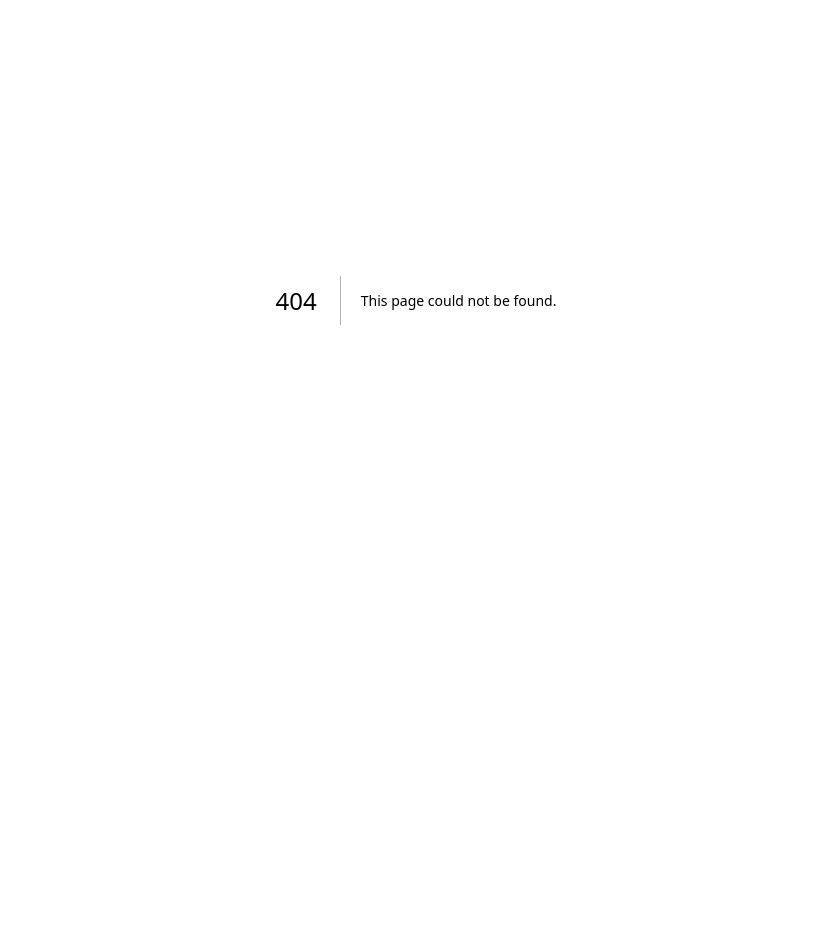
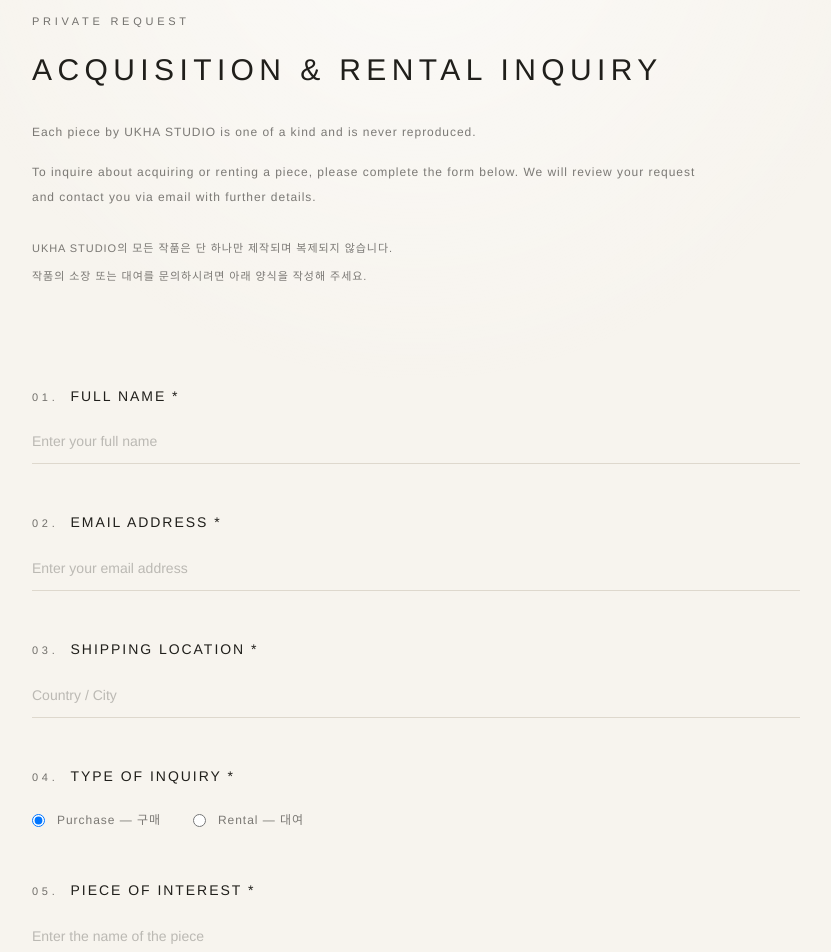
Before and after one commit to jordy9090/ukha-showroom, a Next.js app: page /inquiry in a window 1280 px wide. Before the commit this address had no page. Shown: the part 100-1052 px from the top of the page, without its empty margins (224-1055 px from the left). Before the commit the page ends 800 px from the top, so only its background shows below. Built offline with nearby package versions, Linux system fonts and the light colour scheme.

Commit message:
Add acquisition and rental inquiry form

```diff
--- /dev/null
+++ b/src/app/inquiry/page.tsx
@@ -0,0 +1,37 @@
+import { InquiryForm } from "@/components/InquiryForm";
+import { ShowroomHeader } from "@/components/ShowroomHeader";
+
+export default async function InquiryPage({
+  searchParams,
+}: {
+  searchParams: Promise<{ piece?: string }>;
+}) {
+  const { piece = "" } = await searchParams;
+
+  return (
+    <main className="ukha-page min-h-screen px-6 py-28 sm:px-10">
+      <ShowroomHeader />
+      <div className="mx-auto max-w-3xl">
+        <header className="max-w-2xl">
+          <p className="ukha-caption">PRIVATE REQUEST</p>
+          <h1 className="mt-5 text-xl font-normal uppercase tracking-[0.18em] sm:text-3xl">
+            Acquisition &amp; Rental Inquiry
+          </h1>
+          <div className="ukha-note mt-8 space-y-4">
+            <p>Each piece by UKHA STUDIO is one of a kind and is never reproduced.</p>
+            <p>
+              To inquire about acquiring or renting a piece, please complete the
+              form below. We will review your request and contact you via email
+              with further details.
+            </p>
+            <p className="pt-2 text-[10px] leading-7 sm:text-[11px]">
+              UKHA STUDIO의 모든 작품은 단 하나만 제작되며 복제되지 않습니다.<br />
+              작품의 소장 또는 대여를 문의하시려면 아래 양식을 작성해 주세요.
+            </p>
+          </div>
+        </header>
+        <InquiryForm initialPiece={piece} />
+      </div>
+    </main>
+  );
+}
--- a/src/app/piece/[id]/page.tsx
+++ b/src/app/piece/[id]/page.tsx
@@ -1,7 +1,7 @@
 import { notFound } from "next/navigation";
+import Link from "next/link";
 import { FadeIn } from "@/components/FadeIn";
 import { HorizontalArtworkGallery } from "@/components/HorizontalArtworkGallery";
-import { CopyEmail } from "@/components/CopyEmail";
 import { ShowroomHeader } from "@/components/ShowroomHeader";
 import { collections, getPiece } from "@/data/collections";
 
@@ -64,21 +64,12 @@ export default async function PieceDetailPage(props: PageProps<"/piece/[id]">) {
             </section>
           </div>
 
-          <details className="group mt-7">
-            <summary className="ukha-note inline-flex cursor-pointer list-none border-b border-[var(--foreground)] pb-1 !text-[10px] transition hover:text-[var(--muted)] sm:!text-[11px] [&::-webkit-details-marker]:hidden">
-              INQUIRY
-            </summary>
-            <div className="ukha-note mt-5 flex flex-col items-start gap-2">
-              <CopyEmail className="cursor-pointer text-inherit" />
-              <a
-                href="https://www.instagram.com/ukha_studio?utm_source=ig_web_button_share_sheet&igsh=ZDNlZDc0MzIxNw=="
-                target="_blank"
-                rel="noreferrer"
-              >
-                @ukha_studio ↗
-              </a>
-            </div>
-          </details>
+          <Link
+            href={{ pathname: "/inquiry", query: { piece: piece.title } }}
+            className="ukha-note mt-7 inline-flex border-b border-[var(--foreground)] pb-1 !text-[10px] transition hover:text-[var(--muted)] sm:!text-[11px]"
+          >
+            INQUIRY
+          </Link>
         </aside>
       </FadeIn>
     </main>
--- /dev/null
+++ b/src/components/InquiryForm.tsx
@@ -0,0 +1,130 @@
+"use client";
+
+import { FormEvent, useState } from "react";
+
+const inquiryEmail = "ukhastudio@gmail.com";
+const purposes = ["Editorial", "Commercial Shoot", "Music Video", "Personal", "Other"];
+
+export function InquiryForm({ initialPiece }: { initialPiece: string }) {
+  const [inquiryType, setInquiryType] = useState("Purchase");
+  const [imageName, setImageName] = useState("");
+  const [prepared, setPrepared] = useState(false);
+  const fieldClass = "mt-3 w-full border-b border-[var(--line)] bg-transparent py-3 text-sm outline-none transition placeholder:text-[rgba(32,31,27,0.28)] focus:border-[var(--foreground)]";
+
+  function submitInquiry(event: FormEvent<HTMLFormElement>) {
+    event.preventDefault();
+    const form = new FormData(event.currentTarget);
+    const rentalLines = inquiryType === "Rental" ? [
+      `Rental Period: ${form.get("startDate") || "—"} — ${form.get("endDate") || "—"}`,
+      `Purpose of Rental: ${form.get("rentalPurpose") || "—"}`,
+    ] : [];
+    const body = [
+      "New Inquiry — UKHA STUDIO", "",
+      `Full Name: ${form.get("fullName")}`,
+      `Email: ${form.get("email")}`,
+      `Shipping Location: ${form.get("shippingLocation")}`,
+      `Inquiry Type: ${inquiryType}`,
+      ...rentalLines,
+      `Piece Name: ${form.get("pieceName")}`,
+      `Reference Image: ${imageName || "None"}`, "",
+      "Additional Questions or Requests:",
+      String(form.get("message") || "None"),
+    ].join("\n");
+
+    window.location.href = `mailto:${inquiryEmail}?subject=${encodeURIComponent("New Inquiry — UKHA STUDIO")}&body=${encodeURIComponent(body)}`;
+    setPrepared(true);
+  }
+
+  return (
+    <form onSubmit={submitInquiry} className="mt-16 space-y-12 sm:mt-24">
+      <Field number="01" label="Full Name" required>
+        <input className={fieldClass} name="fullName" placeholder="Enter your full name" required />
+      </Field>
+      <Field number="02" label="Email Address" required>
+        <input className={fieldClass} name="email" type="email" placeholder="Enter your email address" required />
+      </Field>
+      <Field number="03" label="Shipping Location" required>
+        <input className={fieldClass} name="shippingLocation" placeholder="Country / City" required />
+      </Field>
+      <Field number="04" label="Type of Inquiry" required>
+        <div className="mt-5 flex gap-8">
+          {["Purchase", "Rental"].map((type) => (
+            <label key={type} className="ukha-note flex cursor-pointer items-center gap-3">
+              <input type="radio" name="inquiryType" value={type} checked={inquiryType === type} onChange={() => setInquiryType(type)} />
+              {type} — {type === "Purchase" ? "구매" : "대여"}
+            </label>
+          ))}
+        </div>
+      </Field>
+
+      {inquiryType === "Rental" ? (
+        <section className="grid gap-10 border-y border-[var(--line)] py-10 sm:grid-cols-2">
+          <Field label="Rental Period" required>
+            <div className="grid grid-cols-2 gap-4">
+              <input aria-label="Rental start date" className={fieldClass} name="startDate" type="date" required />
+              <input aria-label="Rental end date" className={fieldClass} name="endDate" type="date" required />
+            </div>
+          </Field>
+          <Field label="Purpose of Rental" required>
+            <select className={fieldClass} name="rentalPurpose" defaultValue="" required>
+              <option value="" disabled>Select a purpose</option>
+              {purposes.map((purpose) => <option key={purpose}>{purpose}</option>)}
+            </select>
+          </Field>
+        </section>
+      ) : null}
+
+      <Field number="05" label="Piece of Interest" required>
+        <input className={fieldClass} name="pieceName" defaultValue={initialPiece} placeholder="Enter the name of the piece" required />
+        <label className="ukha-note mt-6 inline-flex cursor-pointer border-b border-[var(--foreground)] pb-1">
+          Upload reference image
+          <input className="sr-only" type="file" accept="image/*" onChange={(event) => setImageName(event.target.files?.[0]?.name || "")} />
+        </label>
+        {imageName ? <p className="ukha-note mt-2">Selected: {imageName}</p> : null}
+      </Field>
+      <Field number="06" label="Additional Questions or Requests">
+        <textarea className={`${fieldClass} min-h-36 resize-y`} name="message" placeholder="Please let us know if you have any questions or specific requests regarding the piece." />
+      </Field>
+
+      <label className="ukha-note flex cursor-pointer items-start gap-3 border-t border-[var(--line)] pt-8">
+        <input className="mt-2" type="checkbox" required />
+        <span>
+          I agree that the information entered above may be collected and used to respond to this inquiry.<br />
+          위 정보를 문의 답변을 위해 수집·이용하는 데 동의합니다. *
+        </span>
+      </label>
+
+      <div className="pb-16">
+        <button type="submit" className="border border-[var(--foreground)] px-7 py-4 text-[10px] uppercase tracking-[0.22em] transition hover:bg-[var(--foreground)] hover:text-[var(--background)] sm:text-[11px]">
+          Submit Inquiry
+        </button>
+        <p className="ukha-note mt-4 max-w-xl text-[10px]">
+          Your email application will open with the inquiry details. If you selected a reference image, please attach it before sending.
+        </p>
+        {prepared ? (
+          <div className="mt-12 border-t border-[var(--line)] pt-8" role="status">
+            <p className="ukha-caption">Your inquiry email is ready</p>
+            <p className="ukha-note mt-4">Please review the message, attach your reference image if needed, and send it to UKHA STUDIO.</p>
+          </div>
+        ) : null}
+      </div>
+    </form>
+  );
+}
+
+function Field({ number, label, required, children }: {
+  number?: string;
+  label: string;
+  required?: boolean;
+  children: React.ReactNode;
+}) {
+  return (
+    <section>
+      <div className="flex items-baseline gap-3">
+        {number ? <span className="ukha-caption">{number}.</span> : null}
+        <h2 className="text-xs uppercase tracking-[0.14em] sm:text-sm">{label} {required ? "*" : ""}</h2>
+      </div>
+      {children}
+    </section>
+  );
+}
```
